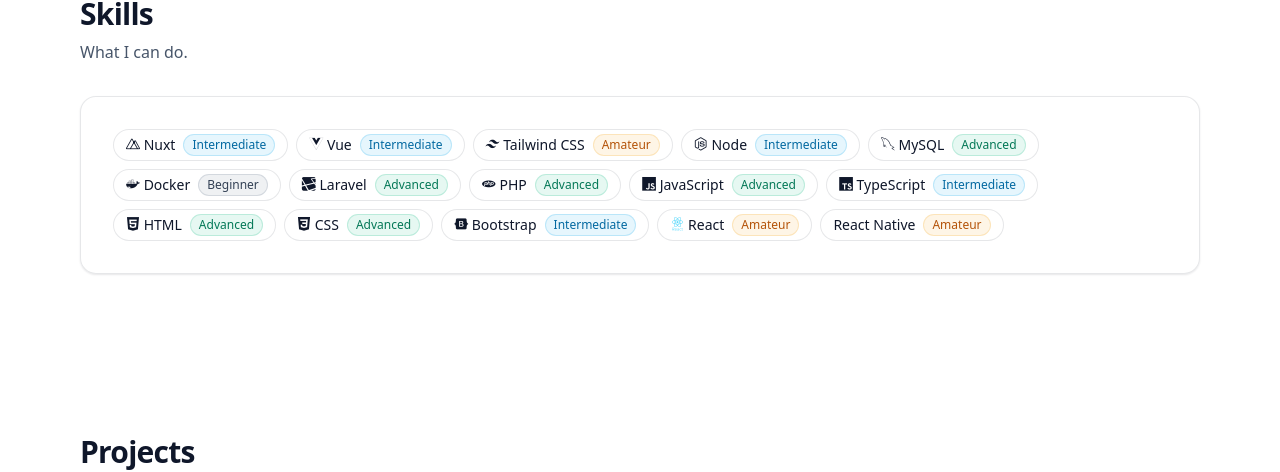
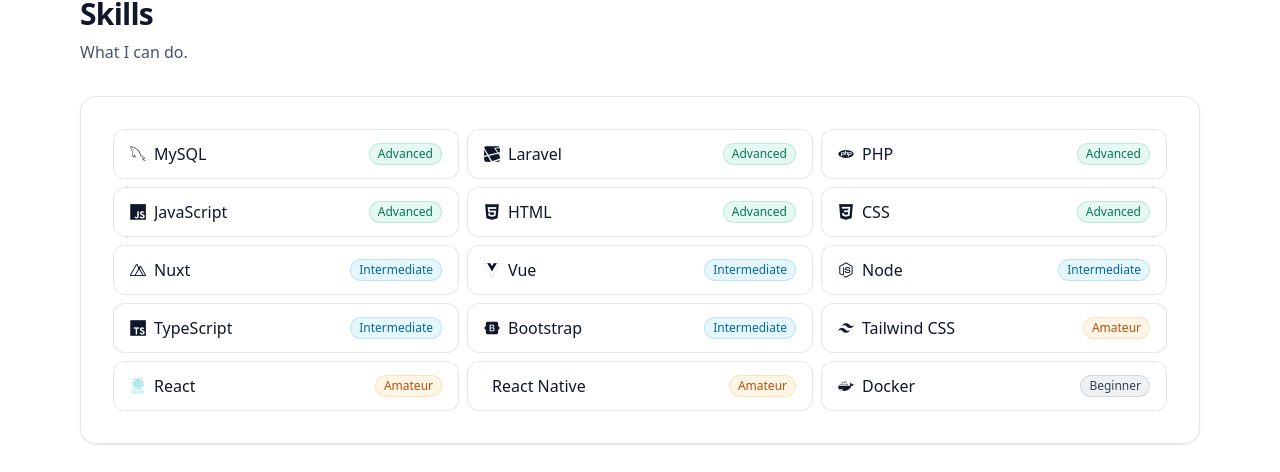
Before and after one commit to Ulsyairil/nuxt-portfolio, a Nuxt app: page / in a window 1280 px wide. Shown: the part 3034-3506 px from the top of the page. Built offline with nearby package versions, Linux system fonts and the light colour scheme; some icons are missing.

Commit message:
fix: update grid for skill section

```diff
--- a/components/Skills.vue
+++ b/components/Skills.vue
@@ -1,21 +1,32 @@
 <script setup lang="ts">
+import { computed } from 'vue'
 import { site } from './../data/site'
 
 type SkillLevel = 'Beginner' | 'Amateur' | 'Intermediate' | 'Advanced'
+type Skill = { name: string; level: SkillLevel; icon?: string }
 
-const levelClass = (level: string | SkillLevel) => {
-  switch (level) {
-    case 'Advanced':
-      return 'border-emerald-500/20 bg-emerald-500/10 text-emerald-700 dark:text-emerald-200'
-    case 'Intermediate':
-      return 'border-sky-500/20 bg-sky-500/10 text-sky-700 dark:text-sky-200'
-    case 'Amateur':
-      return 'border-amber-500/20 bg-amber-500/10 text-amber-700 dark:text-amber-200'
-    case 'Beginner':
-    default:
-      return 'border-slate-500/20 bg-slate-500/10 text-slate-700 dark:text-slate-200'
-  }
+const levelStyles: Record<SkillLevel, string> = {
+  Advanced:
+    'border-emerald-500/20 bg-emerald-500/10 text-emerald-700 dark:text-emerald-200',
+  Intermediate:
+    'border-sky-500/20 bg-sky-500/10 text-sky-700 dark:text-sky-200',
+  Amateur:
+    'border-amber-500/20 bg-amber-500/10 text-amber-700 dark:text-amber-200',
+  Beginner:
+    'border-slate-500/20 bg-slate-500/10 text-slate-700 dark:text-slate-200',
 }
+
+const levelOrder: Record<SkillLevel, number> = {
+  Advanced: 3,
+  Intermediate: 2,
+  Amateur: 1,
+  Beginner: 0,
+}
+
+const skills = computed(() => {
+  const list = (site.skills as Skill[]).slice()
+  return list.sort((a, b) => levelOrder[b.level] - levelOrder[a.level])
+})
 </script>
 
 <template>
@@ -24,24 +35,23 @@
       <SectionHeading title="Skills" subtitle="What I can do." />
 
       <div class="card p-6 md:p-8">
-        <div class="flex flex-wrap gap-2">
-          <span
-            v-for="s in site.skills"
-            :key="s.name"
-            class="inline-flex items-center gap-2 rounded-full border px-3 py-1 text-sm
-                   border-slate-900/10 bg-white/70 text-slate-900
-                   dark:border-white/10 dark:bg-white/5 dark:text-white"
-          >
-            <span class="font-medium">
-              <i :class="s.icon"></i>
-              {{ s.name }}
-            </span>
+        <ul class="grid grid-cols-1 gap-2 sm:grid-cols-2 lg:grid-cols-3" role="list">
+          <li v-for="s in skills" :key="s.name" class="min-w-0">
+            <div class="flex items-center justify-between gap-3 rounded-xl border px-4 py-3
+                     border-slate-900/10 bg-white/60 backdrop-blur
+                     transition-colors hover:bg-white/80
+                     dark:border-white/10 dark:bg-white/5 dark:hover:bg-white/10">
+              <div class="flex min-w-0 items-center gap-2">
+                <i v-if="s.icon" :class="s.icon" aria-hidden="true" class="shrink-0"></i>
+                <span class="truncate font-medium">{{ s.name }}</span>
+              </div>
 
-            <span class="rounded-full border px-2 py-0.5 text-xs" :class="levelClass(s.level)">
-              {{ s.level }}
-            </span>
-          </span>
-        </div>
+              <span class="shrink-0 rounded-full border px-2 py-0.5 text-xs font-medium" :class="levelStyles[s.level]">
+                {{ s.level }}
+              </span>
+            </div>
+          </li>
+        </ul>
       </div>
     </div>
   </section>
```
